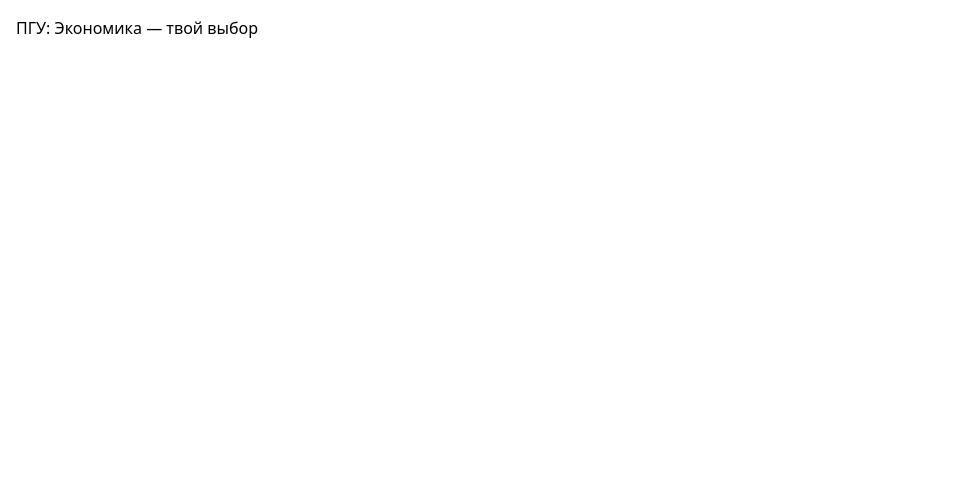
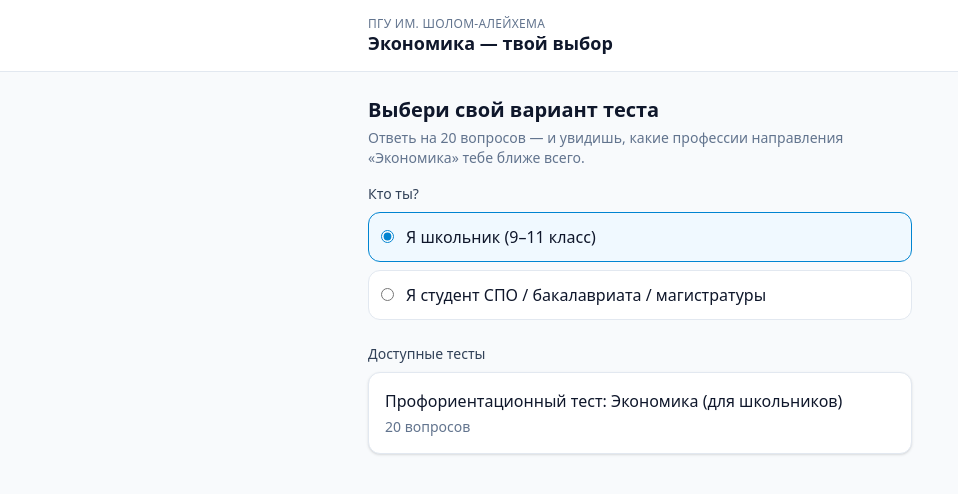
Before and after one commit to YoungKid228/TvoyVibor, a React (Vite) app: page / in a window 1280 px wide. Shown: the top 494 px of the page, without its empty margins (0-958 px from the left). Built offline with nearby package versions, Linux system fonts and the light colour scheme.

Commit message:
feat: home and test pages with progress restore

```diff
--- a/src/App.tsx
+++ b/src/App.tsx
@@ -1,3 +1,53 @@
+import { useState } from "react";
+import AppShell from "./components/AppShell";
+import professionsData from "./data/professions.json";
+import testsData from "./data/tests.json";
+import type { CareerTest, Profession, Question } from "./types/test";
+import HomePage from "./pages/HomePage";
+import TestPage from "./pages/TestPage";
+
+const professions = professionsData as Profession[];
+const { tests } = testsData as unknown as { tests: CareerTest[] };
+
+type View = { name: "home" } | { name: "test"; testId: string };
+
 export default function App() {
-  return <main className="p-4">ПГУ: Экономика — твой выбор</main>;
+  const [view, setView] = useState<View>({ name: "home" });
+
+  return (
+    <AppShell>
+      {view.name === "home" && (
+        <HomePage
+          tests={tests}
+          onSelect={(testId) => setView({ name: "test", testId })}
+        />
+      )}
+      {view.name === "test" && (() => {
+        const test = tests.find((t) => t.id === view.testId);
+        if (!test) {
+          return (
+            <p className="text-slate-600">
+              Тест не найден.{" "}
+              <button
+                type="button"
+                onClick={() => setView({ name: "home" })}
+                className="text-sky-700 underline focus-visible:outline-2 focus-visible:outline-offset-2 focus-visible:outline-sky-600"
+              >
+                На главную
+              </button>
+            </p>
+          );
+        }
+        return (
+          <TestPage
+            key={test.id}
+            test={test}
+            questions={testsData.questions as unknown as Question[]}
+            professions={professions}
+            onExit={() => setView({ name: "home" })}
+          />
+        );
+      })()}
+    </AppShell>
+  );
 }
--- /dev/null
+++ b/src/pages/HomePage.tsx
@@ -0,0 +1,76 @@
+import { useMemo, useState } from "react";
+import TestCard from "../components/TestCard";
+import { loadProgress } from "../lib/storage";
+import type { Audience, CareerTest } from "../types/test";
+
+type Props = {
+  tests: CareerTest[];
+  onSelect: (testId: string) => void;
+};
+
+const audienceLabels: Record<Audience, string> = {
+  school: "Я школьник (9–11 класс)",
+  college_or_bachelor: "Я студент СПО / бакалавриата / магистратуры",
+};
+
+export default function HomePage({ tests, onSelect }: Props) {
+  const [audience, setAudience] = useState<Audience>("school");
+
+  const audienceTests = useMemo(
+    () => tests.filter((t) => t.audience === audience),
+    [tests, audience],
+  );
+
+  return (
+    <section aria-label="Выбор теста">
+      <h2 className="mb-1 text-xl font-semibold">Выбери свой вариант теста</h2>
+      <p className="mb-4 text-sm text-slate-500">
+        Ответь на 20 вопросов — и увидишь, какие профессии направления
+        «Экономика» тебе ближе всего.
+      </p>
+
+      <fieldset className="mb-6">
+        <legend className="mb-2 text-sm font-medium text-slate-700">
+          Кто ты?
+        </legend>
+        <div className="flex flex-col gap-2">
+          {(Object.keys(audienceLabels) as Audience[]).map((a) => (
+            <label
+              key={a}
+              className="flex min-h-11 cursor-pointer items-center gap-3 rounded-xl border border-slate-200 bg-white p-3 focus-within:outline-2 focus-within:outline-offset-2 focus-within:outline-sky-600 has-checked:border-sky-600 has-checked:bg-sky-50"
+            >
+              <input
+                type="radio"
+                name="audience"
+                value={a}
+                checked={audience === a}
+                onChange={() => setAudience(a)}
+                className="accent-sky-600"
+              />
+              {audienceLabels[a]}
+            </label>
+          ))}
+        </div>
+      </fieldset>
+
+      <h3 className="mb-2 text-sm font-medium text-slate-700">
+        Доступные тесты
+      </h3>
+      <div className="flex flex-col gap-2">
+        {audienceTests.map((test) => (
+          <TestCard
+            key={test.id}
+            test={test}
+            hasProgress={loadProgress(test.id) != null}
+            onStart={() => onSelect(test.id)}
+          />
+        ))}
+        {audienceTests.length === 0 && (
+          <p className="text-sm text-slate-500">
+            Для этой аудитории тесты пока не добавлены.
+          </p>
+        )}
+      </div>
+    </section>
+  );
+}
--- /dev/null
+++ b/src/pages/TestPage.tsx
@@ -0,0 +1,129 @@
+import { useMemo, useState } from "react";
+import ProgressBar from "../components/ProgressBar";
+import QuestionScreen from "../components/QuestionScreen";
+import ResultScreen from "../components/ResultScreen";
+import { scoreTest } from "../lib/scoring";
+import {
+  clearProgress,
+  loadProgress,
+  saveProgress,
+  type TestProgress,
+} from "../lib/storage";
+import type { CareerTest, Question } from "../types/test";
+
+type Props = {
+  test: CareerTest;
+  questions: Question[];
+  professions: import("../types/test").Profession[];
+  onExit: () => void;
+};
+
+export default function TestPage({
+  test,
+  questions,
+  professions,
+  onExit,
+}: Props) {
+  const orderedQuestions = useMemo(() => {
+    const byId = new Map(questions.map((q) => [q.id, q]));
+    return test.questionIds
+      .map((id) => byId.get(id))
+      .filter((q): q is Question => q != null);
+  }, [test, questions]);
+
+  const [progress, setProgress] = useState<TestProgress>(() => {
+    const saved = loadProgress(test.id);
+    if (saved) return saved;
+    return {
+      testId: test.id,
+      answers: {},
+      currentIndex: 0,
+      updatedAt: new Date().toISOString(),
+    };
+  });
+
+  const [finished, setFinished] = useState(false);
+
+  const update = (patch: Partial<TestProgress>) => {
+    setProgress((prev) => {
+      const next = { ...prev, ...patch, updatedAt: new Date().toISOString() };
+      saveProgress(next);
+      return next;
+    });
+  };
+
+  const currentQuestion = orderedQuestions[progress.currentIndex];
+
+  if (finished) {
+    return (
+      <ResultScreen
+        scored={scoreTest(orderedQuestions, progress.answers, professions)}
+        onRestart={() => {
+          clearProgress(test.id);
+          setProgress({
+            testId: test.id,
+            answers: {},
+            currentIndex: 0,
+            updatedAt: new Date().toISOString(),
+          });
+          setFinished(false);
+        }}
+      />
+    );
+  }
+
+  if (!currentQuestion) {
+    return (
+      <p className="text-slate-600">
+        Вопросы теста не найдены.{" "}
+        <button
+          type="button"
+          onClick={onExit}
+          className="text-sky-700 underline focus-visible:outline-2 focus-visible:outline-offset-2 focus-visible:outline-sky-600"
+        >
+          На главную
+        </button>
+      </p>
+    );
+  }
+
+  const handleAnswer = (optionId: string) => {
+    update({ answers: { ...progress.answers, [currentQuestion.id]: optionId } });
+  };
+
+  const handleNext = () => {
+    if (progress.currentIndex + 1 >= orderedQuestions.length) {
+      clearProgress(test.id);
+      setFinished(true);
+      return;
+    }
+    update({ currentIndex: progress.currentIndex + 1 });
+  };
+
+  const handleBack = () => {
+    if (progress.currentIndex > 0) {
+      update({ currentIndex: progress.currentIndex - 1 });
+    }
+  };
+
+  return (
+    <section aria-label={test.title}>
+      <div className="mb-6">
+        <ProgressBar
+          current={progress.currentIndex + 1}
+          total={orderedQuestions.length}
+        />
+      </div>
+      <QuestionScreen
+        question={currentQuestion}
+        index={progress.currentIndex}
+        total={orderedQuestions.length}
+        selected={progress.answers[currentQuestion.id] ?? null}
+        onAnswer={handleAnswer}
+        onNext={handleNext}
+        onBack={handleBack}
+        canGoBack={progress.currentIndex > 0}
+      />
+    </section>
+  );
+}
```
Also changed, not shown: 1 other file (tests, documents, lock files or other folders).
